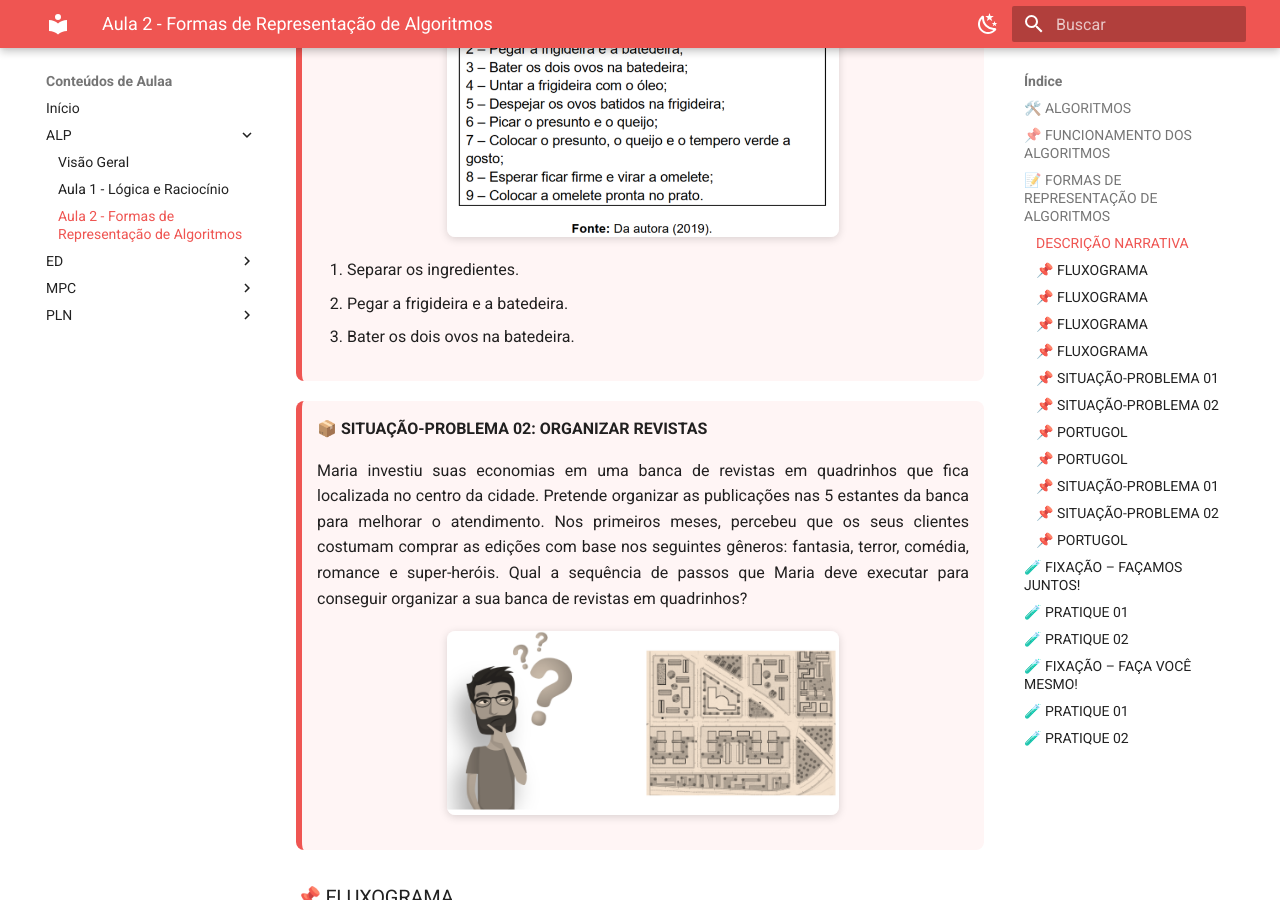
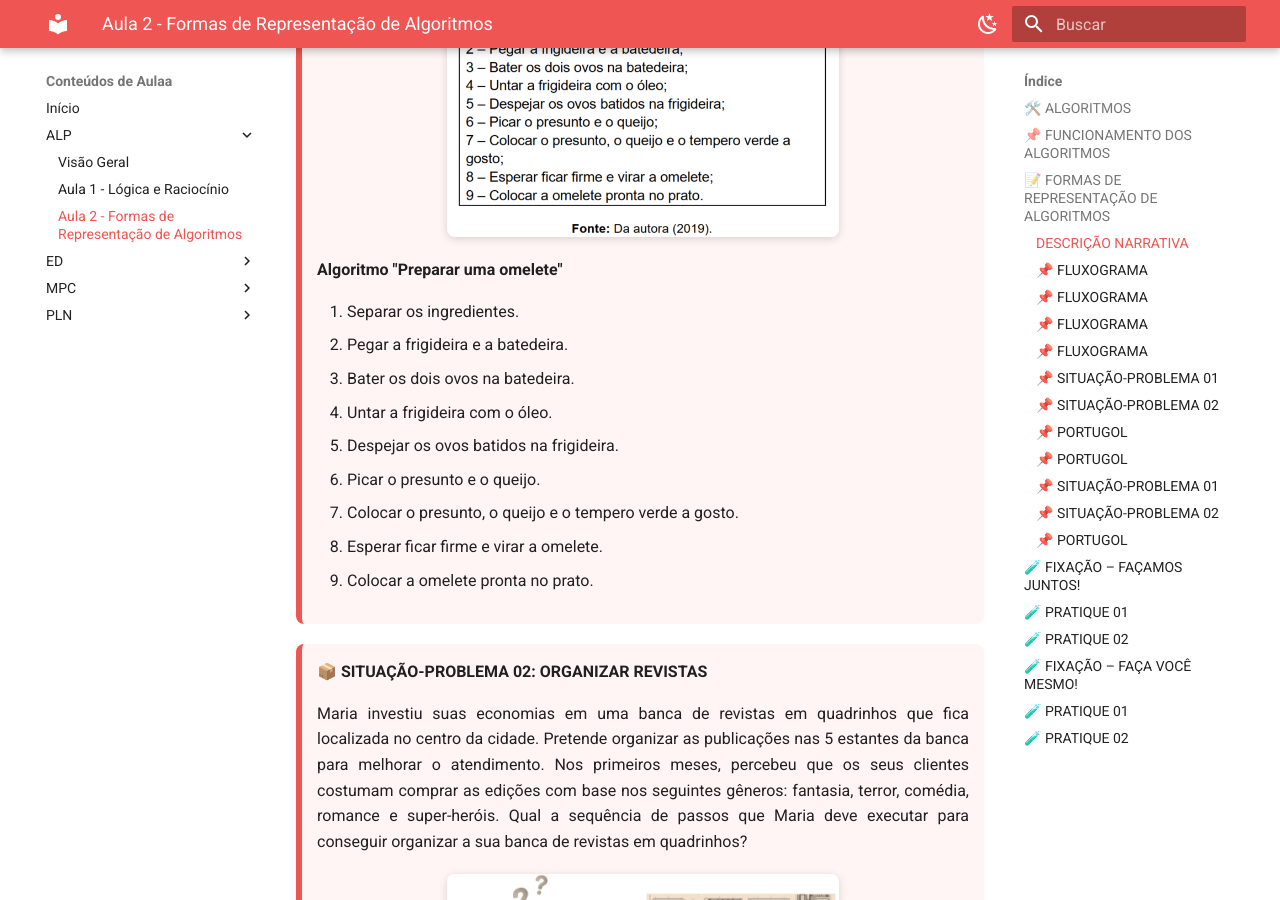
Before and after one commit to thissyalmeida/materialAula-2026-Fatec, an MkDocs documentation site: the page built from docs/ALP/aula2-formas-de-representacao-de-algoritmos.md, in a window 1280 px wide and 900 px high, scrolled down 3838 px. Built offline with MkDocs 1.6.1 and Material for MkDocs 9.7.7, drawn with Linux system fonts in a browser that asks for light colours.

Commit message:
feat: ajuste de texto

```diff
--- a/docs/ALP/aula2-formas-de-representacao-de-algoritmos.md
+++ b/docs/ALP/aula2-formas-de-representacao-de-algoritmos.md
@@ -129,10 +129,19 @@ border-radius:8px;
   <img src="../assets/images/slide_23_fb1408.png" width="60%">
 </p>
 
+
+<P align="justify"> <b> Algoritmo "Preparar uma omelete"</b> </p>
+
 <ol>
   <li>Separar os ingredientes.</li>
   <li>Pegar a frigideira e a batedeira. </li>
   <li>Bater os dois ovos na batedeira. </li>
+  <li>Untar a frigideira com o óleo. </li>
+  <li>Despejar os ovos batidos na frigideira. </li>
+  <li>Picar o presunto e o queijo. </li>
+  <li>Colocar o presunto, o queijo e o tempero verde a gosto. </li>
+  <li>Esperar ficar firme e virar a omelete. </li>
+  <li>Colocar a omelete pronta no prato. </li>
 </ol>
 
 </div>
```
Also changed, not shown: site/ALP/aula2-formas-de-representacao-de-algoritmos.html, site/search/search_index.json.
